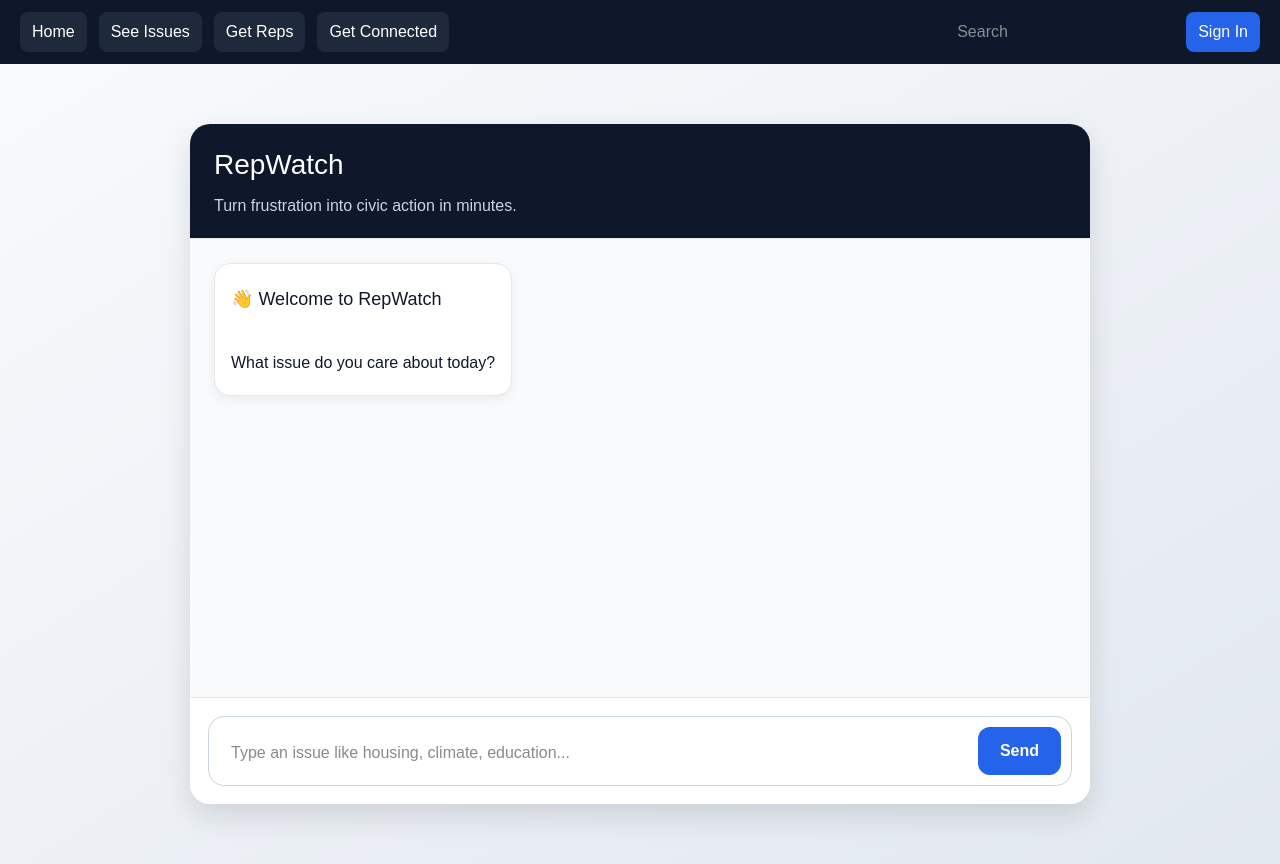
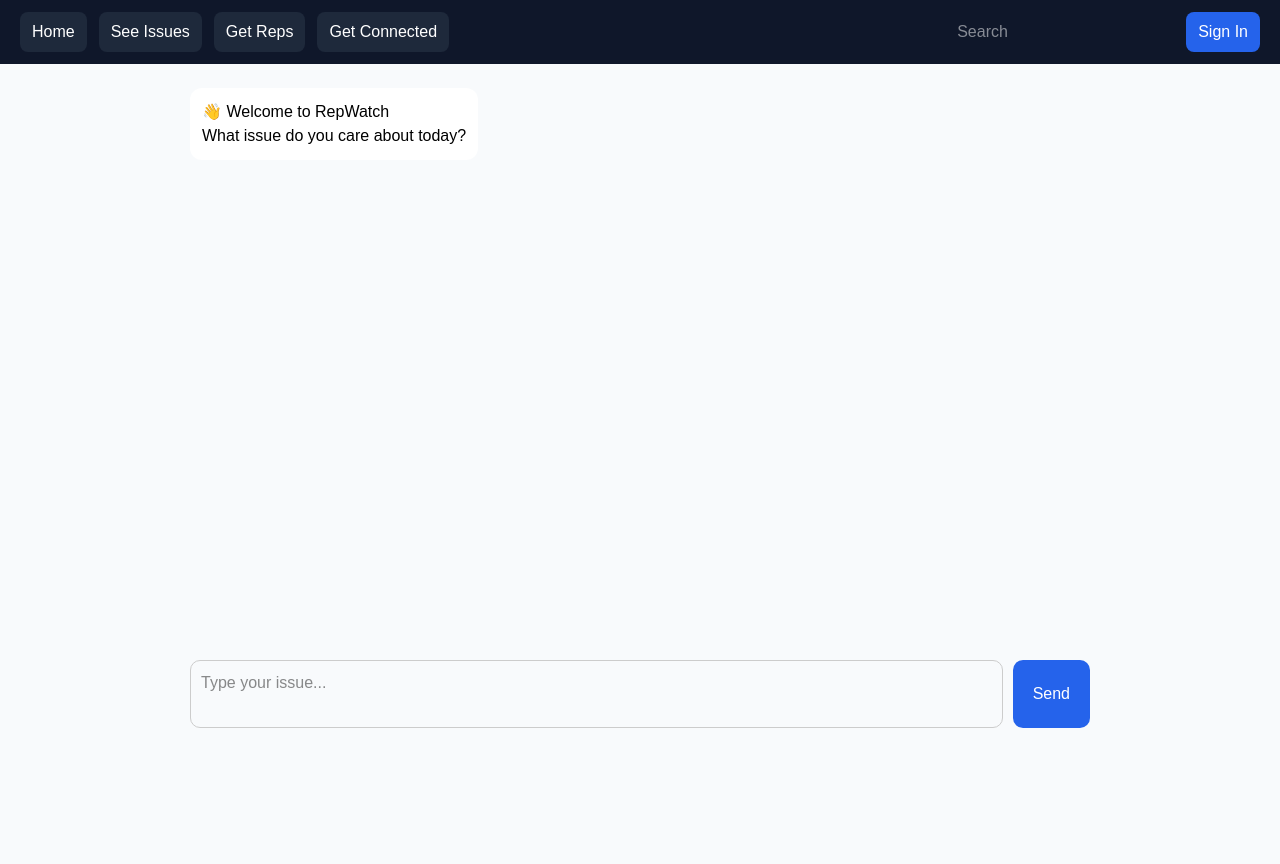
Before and after one commit to Jlewisgr/my-demo-app, a Next.js app: page / in a window 1280 px wide. Built offline with nearby package versions, Linux system fonts and the light colour scheme.

Commit message:
added firebase login functionalitites

```diff
--- a/app/layout.tsx
+++ b/app/layout.tsx
@@ -2,26 +2,12 @@
 
 import Link from "next/link";
 import "./globals.css";
-import { useState } from "react";
 
 export default function RootLayout({
   children,
 }: {
   children: React.ReactNode;
 }) {
-  const [user, setUser] = useState<null | { name: string }>(null);
-  const [open, setOpen] = useState(false);
-
-  const handleLogin = () => {
-    // fake login (for now)
-    setUser({ name: "Jagger" });
-  };
-
-  const handleLogout = () => {
-    setUser(null);
-    setOpen(false);
-  };
-
   return (
     <html lang="en">
       <body>
@@ -66,10 +52,9 @@ export default function RootLayout({
               }}
             />
 
-            {/* 👤 AUTH AREA */}
-            {!user ? (
+            {/* 🔥 UPDATED BUTTON */}
+            <Link href="/login">
               <button
-                onClick={handleLogin}
                 style={{
                   backgroundColor: "#2563eb",
                   color: "white",
@@ -81,60 +66,7 @@ export default function RootLayout({
               >
                 Sign In
               </button>
-            ) : (
-              <div style={{ position: "relative" }}>
-                <div
-                  onClick={() => setOpen(!open)}
-                  style={{
-                    width: "36px",
-                    height: "36px",
-                    borderRadius: "50%",
-                    backgroundColor: "#1e293b",
-                    display: "flex",
-                    alignItems: "center",
-                    justifyContent: "center",
-                    cursor: "pointer",
-                  }}
-                >
-                  {user.name[0]}
-                </div>
-
-                {/* DROPDOWN */}
-                {open && (
-                  <div
-                    style={{
-                      position: "absolute",
-                      right: 0,
-                      top: "45px",
-                      backgroundColor: "white",
-                      color: "black",
-                      borderRadius: "10px",
-                      boxShadow: "0 8px 20px rgba(0,0,0,0.15)",
-                      padding: "10px",
-                      minWidth: "150px",
-                    }}
-                  >
-                    <div style={{ padding: "8px" }}>
-                      👋 {user.name}
-                    </div>
-
-                    <button
-                      onClick={handleLogout}
-                      style={{
-                        width: "100%",
-                        padding: "8px",
-                        border: "none",
-                        background: "none",
-                        cursor: "pointer",
-                        textAlign: "left",
-                      }}
-                    >
-                      Logout
-                    </button>
-                  </div>
-                )}
-              </div>
-            )}
+            </Link>
           </div>
         </div>
 
--- /dev/null
+++ b/app/login/login.tsx
@@ -0,0 +1,45 @@
+"use client";
+
+import { signInWithPopup } from "firebase/auth";
+import { auth, provider } from "@/lib/firebase";
+import { useRouter } from "next/navigation";
+
+export default function LoginPage() {
+  const router = useRouter();
+
+  const handleLogin = async () => {
+    try {
+      await signInWithPopup(auth, provider);
+      router.push("/");
+    } catch (err) {
+      console.error(err);
+    }
+  };
+
+  return (
+    <div
+      style={{
+        height: "100vh",
+        display: "flex",
+        justifyContent: "center",
+        alignItems: "center",
+        background: "#f8fafc",
+      }}
+    >
+      <button
+        onClick={handleLogin}
+        style={{
+          padding: "16px 24px",
+          fontSize: "18px",
+          borderRadius: "10px",
+          border: "none",
+          backgroundColor: "#2563eb",
+          color: "white",
+          cursor: "pointer",
+        }}
+      >
+        Continue with Google
+      </button>
+    </div>
+  );
+}
--- a/app/page.tsx
+++ b/app/page.tsx
@@ -31,8 +31,8 @@ export default function Home() {
     if (!textareaRef.current) return;
 
     textareaRef.current.style.height = "auto";
-    const newHeight = Math.min(textareaRef.current.scrollHeight, 160);
-    textareaRef.current.style.height = `${newHeight}px`;
+    textareaRef.current.style.height =
+      Math.min(textareaRef.current.scrollHeight, 160) + "px";
   };
 
   useEffect(() => {
@@ -55,64 +55,37 @@ export default function Home() {
     setMessages((prev) => [...prev, userMessage, botMessage]);
     setInput("");
 
-    requestAnimationFrame(() => {
     if (textareaRef.current) {
       textareaRef.current.style.height = "52px";
     }
-    });
   };
 
   return (
     <main
       style={{
         minHeight: "100vh",
-        background: "linear-gradient(to bottom right, #f8fafc, #e2e8f0)",
-        display: "flex",
-        justifyContent: "center",
-        alignItems: "center",
+        background: "#f8fafc",
         padding: "24px",
-        fontFamily: "Arial, sans-serif",
       }}
     >
       <div
         style={{
-          width: "100%",
           maxWidth: "900px",
-          height: "85vh",
-          backgroundColor: "white",
-          borderRadius: "20px",
-          boxShadow: "0 12px 30px rgba(0,0,0,0.12)",
+          margin: "0 auto",
+          height: "80vh",
           display: "flex",
           flexDirection: "column",
-          overflow: "hidden",
         }}
       >
-        {/* HEADER */}
-        <div
-          style={{
-            padding: "20px 24px",
-            borderBottom: "1px solid #e5e7eb",
-            backgroundColor: "#0f172a",
-            color: "white",
-          }}
-        >
-          <h1 style={{ margin: 0, fontSize: "28px" }}>RepWatch</h1>
-          <p style={{ margin: "8px 0 0 0", color: "#cbd5e1" }}>
-            Turn frustration into civic action in minutes.
-          </p>
-        </div>
-
         {/* CHAT */}
         <div
           ref={chatContainerRef}
           style={{
             flex: 1,
-            padding: "24px",
             overflowY: "auto",
             display: "flex",
             flexDirection: "column",
-            gap: "14px",
-            backgroundColor: "#f8fafc",
+            gap: "12px",
           }}
         >
           {messages.map((message, index) => {
@@ -129,39 +102,13 @@ export default function Home() {
                 <div
                   style={{
                     maxWidth: "75%",
-                    padding: "14px 16px",
-                    borderRadius: "16px",
+                    padding: "12px",
+                    borderRadius: "12px",
                     backgroundColor: isUser ? "#2563eb" : "white",
-                    color: isUser ? "white" : "#111827",
-                    border: isUser ? "none" : "1px solid #e5e7eb",
-                    boxShadow: isUser
-                      ? "0 6px 18px rgba(37, 99, 235, 0.18)"
-                      : "0 4px 12px rgba(0,0,0,0.06)",
-                    whiteSpace: "pre-wrap",
-                    wordBreak: "break-word",
-                    lineHeight: "1.5",
+                    color: isUser ? "white" : "black",
                   }}
                 >
-                  <ReactMarkdown
-                    components={{
-                      p: ({ children }) => (
-                        <p style={{ margin: "6px 0" }}>{children}</p>
-                      ),
-                      strong: ({ children }) => (
-                        <strong style={{ fontWeight: 600 }}>{children}</strong>
-                      ),
-                      li: ({ children }) => (
-                        <li style={{ marginLeft: "20px" }}>{children}</li>
-                      ),
-                      h2: ({ children }) => (
-                        <h2 style={{ margin: "8px 0", fontSize: "18px" }}>
-                          {children}
-                        </h2>
-                      ),
-                    }}
-                  >
-                    {message.content}
-                  </ReactMarkdown>
+                  <ReactMarkdown>{message.content}</ReactMarkdown>
                 </div>
               </div>
             );
@@ -169,28 +116,9 @@ export default function Home() {
         </div>
 
         {/* INPUT */}
-        <div
-          style={{
-            padding: "18px",
-            borderTop: "1px solid #e5e7eb",
-            backgroundColor: "white",
-          }}
-        >
-          <div
-            style={{
-              display: "flex",
-              gap: "12px",
-              alignItems: "flex-end",
-              border: "1px solid #cbd5e1",
-              borderRadius: "16px",
-              padding: "10px",
-              backgroundColor: "#ffffff",
-            }}
-          >
+        <div style={{ marginTop: "10px", display: "flex", gap: "10px" }}>
           <textarea
             ref={textareaRef}
-              rows={1}
-              placeholder="Type an issue like housing, climate, education..."
             value={input}
             onChange={(e) => setInput(e.target.value)}
             onKeyDown={(e) => {
@@ -199,25 +127,15 @@ export default function Home() {
                 handleSend();
               }
             }}
+            placeholder="Type your issue..."
             style={{
               flex: 1,
-                width: "100%",
-                minWidth: 0,
-                height: "52px",
-                maxHeight: "160px",
-                border: "none",
-                outline: "none",
               resize: "none",
-                fontSize: "16px",
-                lineHeight: "1.5",
-                padding: "10px 12px",
-                fontFamily: "inherit",
-                backgroundColor: "transparent",
-                boxSizing: "border-box",
+              padding: "10px",
+              borderRadius: "10px",
+              border: "1px solid #ccc",
+              maxHeight: "150px",
               overflowY: "auto",
-                overflowX: "hidden",
-                whiteSpace: "pre-wrap",
-                wordBreak: "break-word",
             }}
           />
 
@@ -227,18 +145,13 @@ export default function Home() {
               backgroundColor: "#2563eb",
               color: "white",
               border: "none",
-                borderRadius: "12px",
-                padding: "0 22px",
-                fontSize: "16px",
-                fontWeight: 600,
+              padding: "0 20px",
+              borderRadius: "10px",
               cursor: "pointer",
-                height: "48px",
-                flexShrink: 0,
             }}
           >
             Send
           </button>
-          </div>
         </div>
       </div>
     </main>
@@ -246,39 +159,11 @@ export default function Home() {
 }
 
 function generateMockResponse(issue: string) {
-  const lowerIssue = issue.toLowerCase();
+  return `
+## 🔍 Analyzing Issue
 
-  if (lowerIssue.includes("housing")) {
-    return `
-## 🏠 Housing Issue Detected
+You said: **${issue}**
 
-Your representative **voted AGAINST** a housing affordability bill.
-
-### Why it matters:
-- Rent is increasing
-- Limited affordable housing
-- Fewer tenant protections
-
-### What you can do:
-- 📞 Call their office
-- ✉️ Send an email
-- 🗳️ Stay informed
+I’ll connect this to your representative and suggest actions shortly.
 `;
 }
-
-  if (lowerIssue.includes("climate")) {
-    return `
-## 🌍 Climate Policy
-
-Your representative has **supported climate initiatives**.
-
-### Next steps:
-- Learn about upcoming legislation
-- Contact their office to reinforce support
-`;
-  }
-
-  return `
-## WIP
-`;
-}
--- /dev/null
+++ b/lib/firebase.ts
@@ -0,0 +1,16 @@
+import { initializeApp } from "firebase/app";
+import { getAuth, GoogleAuthProvider } from "firebase/auth";
+
+const firebaseConfig = {
+  apiKey: "AIzaSyAU8t_lTvU7vXJbKtjJd6zsS3kwM6kO9Mo",
+  authDomain: "pocket-lobby.firebaseapp.com",
+  projectId: "pocket-lobby",
+  storageBucket: "pocket-lobby.firebasestorage.app",
+  messagingSenderId: "1007060902201",
+  appId: "1:1007060902201:web:6e32cbf7c245d7943e48e8",
+};
+
+const app = initializeApp(firebaseConfig);
+
+export const auth = getAuth(app);
+export const provider = new GoogleAuthProvider();
--- a/package.json
+++ b/package.json
@@ -9,6 +9,7 @@
     "lint": "eslint"
   },
   "dependencies": {
+    "firebase": "^12.11.0",
     "next": "16.2.0",
     "react": "19.2.4",
     "react-dom": "19.2.4",
```
Also changed, not shown: 1 other file (tests, documents, lock files or other folders). Lines whose indentation alone changed are shown as unchanged.
